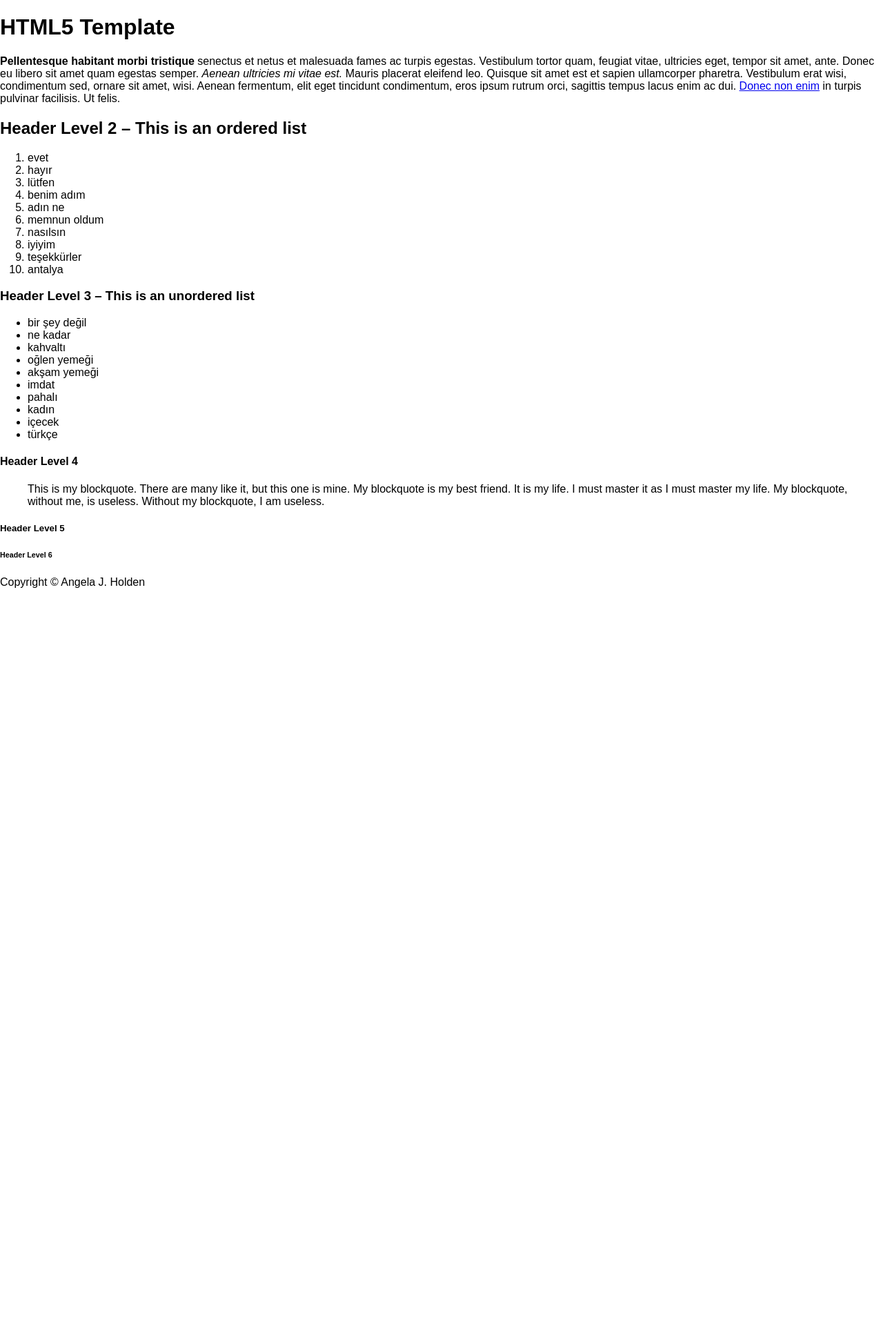
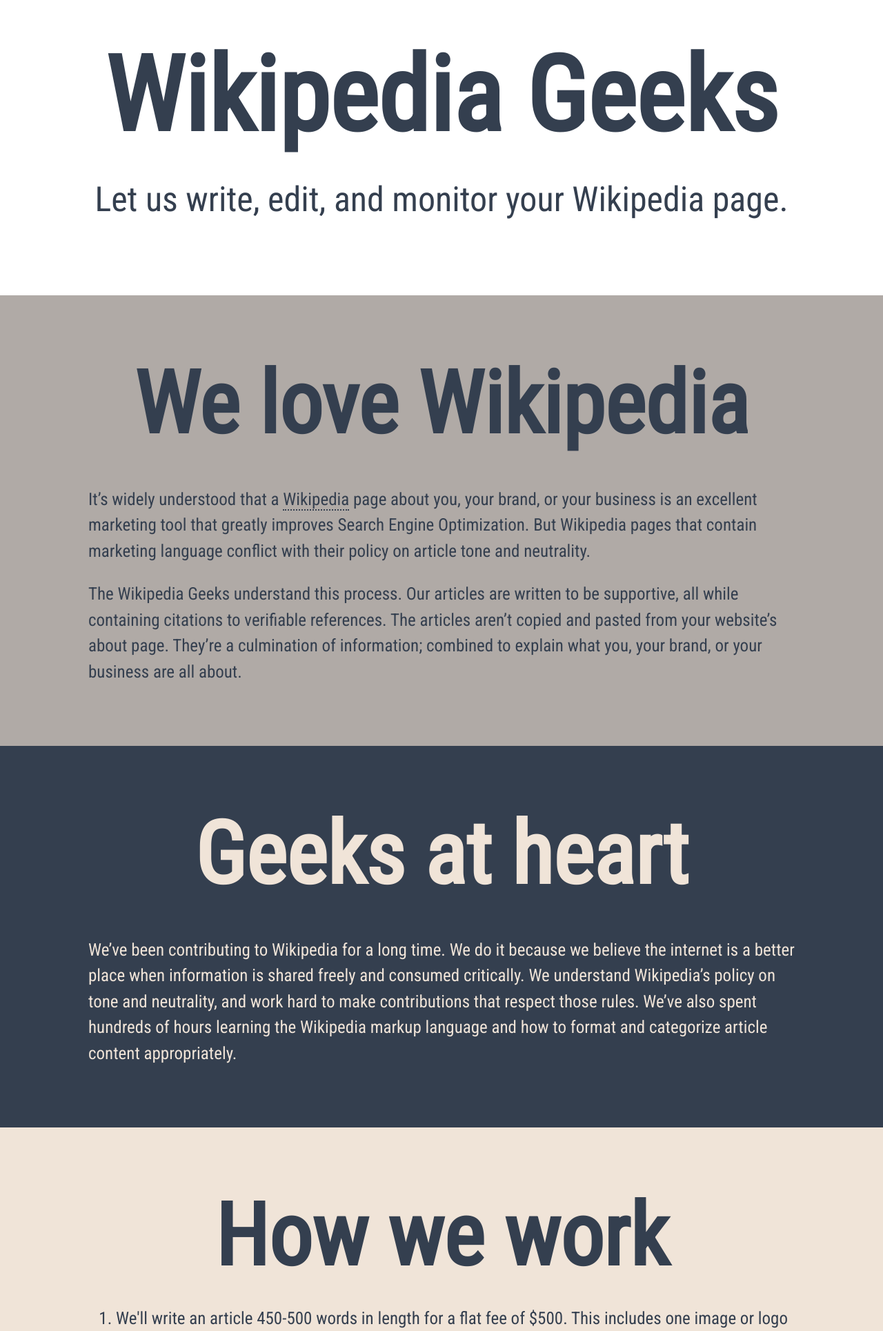
Before and after one commit to sivaraj87/jazztheme, a PHP site: page / in a window 1280 px wide. Shown: the top 1929 px of the page at 69% size. Before the commit the page ends 852 px from the top, so only its background shows below. Run offline with PHP 8.4, Linux system fonts and the light colour scheme; some libraries are stand-ins or nearby versions.

Commit message:
Initial Commit

```diff
--- a/index.html
+++ b/index.html
@@ -4,7 +4,7 @@
     <meta charset="utf-8">
     <meta name="viewport" content="width=device-width, initial-scale=1">
     <meta http-equiv="X-UA-Compatible" content="IE=edge,chrome=1">
-    <title>Hello World!</title>
+    <title>Wikipedia Geeks</title>
     <link rel="stylesheet" href="css/main.css">
     <link rel="shortcut icon" href="favicon.ico">
     <!--[if lt IE 9]>
@@ -13,54 +13,48 @@
   </head>
     <body>
       <header>
-        <h1>HTML5 Template</h1>
+        <h1>Wikipedia Geeks</h1>
+        <p>Let us write, edit, and monitor your Wikipedia page.</p>
       </header>
 
-        <div class="pageWrap">
+        <section>
 
-          <p><strong>Pellentesque habitant morbi tristique</strong> senectus et netus et malesuada fames ac turpis egestas. Vestibulum tortor quam, feugiat vitae, ultricies eget, tempor sit amet, ante. Donec eu libero sit amet quam egestas semper. <em>Aenean ultricies mi vitae est.</em> Mauris placerat eleifend leo. Quisque sit amet est et sapien ullamcorper pharetra. Vestibulum erat wisi, condimentum sed, ornare sit amet, wisi. Aenean fermentum, elit eget tincidunt condimentum, eros ipsum rutrum orci, sagittis tempus lacus enim ac dui. <a href="#">Donec non enim</a> in turpis pulvinar facilisis. Ut felis.</p>
+          <article class="first">
+            <h2>We love Wikipedia</h2>
+            <p>It’s widely understood that a <a href="#">Wikipedia</a> page about you, your brand, or your business is an excellent marketing tool that greatly improves Search Engine Optimization. But Wikipedia pages that contain marketing language conflict with their policy on article tone and neutrality.</p>
+            <p>The Wikipedia Geeks understand this process. Our articles are written to be supportive, all while containing citations to verifiable references. The articles aren’t copied and pasted from your website’s about page. They’re a culmination of information; combined to explain what you, your brand, or your business are all about.</p>
+          </article>
 
-            <h2>Header Level 2 – This is an ordered list</h2>
+          <article class="second">
+            <h2>Geeks at heart</h2>
+            <p>We’ve been contributing to Wikipedia for a long time. We do it because we believe the internet is a better place when information is shared freely and consumed critically. We understand Wikipedia’s policy on tone and neutrality, and work hard to make contributions that respect those rules. We’ve also spent hundreds of hours learning the Wikipedia markup language and how to format and categorize article content appropriately.</p>
+          </article>
 
-              <ol>
-                <li>evet</li>
-                <li>hay<span class="turkish">ı</span>r</li>
-                <li>lütfen</li>
-                <li>benim ad<span class="turkish">ı</span>m</li>
-                <li>ad<span class="turkish">ı</span>n ne</li>
-                <li>memnun oldum</li>
-                <li>nas<span class="turkish">ı</span>ls<span class="turkish">ı</span>n</li>
-                <li>iyiyim</li>
-                <li>te<span class="turkish">ş</span>ekkürler</li>
-                <li>antalya</li>
-              </ol>
+          <article class="third">
+            <h2>How we work</h2>
+            <ol>
+              <li>We'll write an article 450-500 words in length for a flat fee of $500. This includes one image or logo with the appropriate info box, article categorization, and at least five links to other Wikipedia pages.</li>
+              <li>If your page requires additional elements like sortable tables, track lists, ordered or unordered lists, we’ll evaluate your content and give you a price quote.</li>
+              <li>We warranty our work for six months. This means that if we can’t keep your page published for at least six months, we’ll give you a full refund.</li>
+              <li>We can’t stop other contributors from editing your page, but we will monitor your page and remove content that isn’t appropriate.</li>
+              <li>We’ll monitor the flags that can be placed on a page indicating there are problems with an article. These flags can be very helpful and provide an opportunity to correct problems.</li>
+              <li>Our client list is confidential, but we’re happy to provide you with a sample of the pages we’ve created and contributed to.</li>
+            </ol>
+          </article>
 
-            <h3>Header Level 3 – This is an unordered list</h3>
+          <article class="fourth">
+            <h2>What we need</h2>
+            <ol>
+              <li>Tell us who you are. Do you need a page for a person, brand, or business?</li>
+              <li>Do you have images or a logo that you’d like included? Even when an image or logo is Trademarked &trade;, Registered &reg;, or Copyright &copy; protected, a low resolution version is considered fair use for the purposes of a Wikipedia page.</li>
+              <li>Can you provide sources of information beyond a supporting website? For example, if you need an article about your company’s widget, can you point to other articles online or in print that have been written about the widget?</li>
+              <li>If you need content removed or edited, can you tell us why? Can you provide a source for the requested edits?</li>
+            </ol>
+          </article>
 
-              <ul>
-                <li>bir <span class="turkish">ş</span>ey de<span class="turkish">ğ</span>il</li>
-                <li>ne kadar</li>
-                <li>kahvalt<span class="turkish">ı</span></li>
-                <li>o<span class="turkish">ğ</span>len yeme<span class="turkish">ğ</span>i</li>
-                <li>ak<span class="turkish">ş</span>am yeme<span class="turkish">ğ</span>i</li>
-                <li>imdat</li>
-                <li>pahal<span class="turkish">ı</span></li>
-                <li>kad<span class="turkish">ı</span>n</li>
-                <li>içecek</li>
-                <li>türkçe</li>
-              </ul>
-
-            <h4>Header Level 4</h4>
-
-              <blockquote><p>This is my blockquote. There are many like it, but this one is mine. My blockquote is my best friend. It is my life. I must master it as I must master my life. My blockquote, without me, is useless. Without my blockquote, I am useless.</p></blockquote>
-
-            <h5>Header Level 5</h5>
-
-            <h6>Header Level 6</h6>
-          </div><!-- .pageWrap -->
-
+        </section>
     <footer>
-      <p>Copyright &copy; Angela J. Holden</p>
+      <p>Copyright &copy; 2014 Wikipedia Geeks</p>
     </footer>
 
 		<script src="//ajax.googleapis.com/ajax/libs/jquery/1.10.2/jquery.min.js"></script>
--- a/scss/_base.scss
+++ b/scss/_base.scss
@@ -0,0 +1,70 @@
+html,
+body {
+	font-family: 'Roboto Condensed', sans-serif;
+	font-size: 62.5%;
+	line-height: 1.5;
+	margin: 0;
+	padding: 0;
+}
+header {
+	background: #fff;
+	color: $teal;
+	text-align: center;
+	line-height: 1;
+	padding: 5%;
+	h1 {
+		font-size: 24em;
+		margin: 0;
+	}
+	p {
+		font-size: 8em;
+	}
+}
+h2 {
+	font-size: 20em;
+	text-align: center;
+	margin: 0;
+}
+article {
+	padding: 5% 10%;
+	p {
+		font-size: 4em;
+	}
+}
+.first {
+	background: $gray;
+	color: $teal;
+	a {
+		color: $teal;
+		text-decoration: none;
+		border-bottom: 2px dotted $teal;
+		&:hover, &:active, &:focus {
+			border-bottom: 2px solid $teal;
+		}
+	}
+}
+.second {
+	background: $teal;
+	color: $cream;
+}
+.third {
+	background: $cream;
+	color: $teal;
+}
+.fourth {
+	background: $ltGray;
+	color: $teal;
+}
+ol {
+	li {
+		margin-bottom: 2%;
+		padding: 0;
+		font-size: 4em;
+	}
+}
+footer {
+	background: #fff;
+	color: $teal;
+	font-size: 4em;
+	text-align: center;
+}
--- a/scss/_mixins.scss
+++ b/scss/_mixins.scss
@@ -1,20 +1,8 @@
 // Colors
-$red: #ff0000;
-$green: #00ff00;
-$blue: #0000ff;
-$gray: #333333;
-$black: #000000;
-$white: #ffffff;
-$whiteOpacity: rgba(255, 255, 255, 0.75);
-$blackOpacity: rgba(0, 0, 0, 0.75);
-
-// Typography
-$sansSerif: '', 'Arial', sans-serif;
-$serif: '', 'Times New Roman', 'serif';
-$size: 16px;
-$light: 300;
-$normal: 400;
-$heavy: 700;
+$teal: #343f4f;
+$cream: #f0e4d8;
+$gray: #b0aaa6;
+$ltGray: #bab5ae;
 
 // Compass
 // @include single-transition(all, 0.3s, ease);
--- a/scss/main.scss
+++ b/scss/main.scss
@@ -1,3 +1,4 @@
+@import url(http://fonts.googleapis.com/css?family=Roboto+Condensed:400);
 @import "compass/css3";
 @import "mixins";
 @import "normalize";
```
Also changed, not shown: Mozart-GoogleSearchResults.png (added), WikipediaArticle-500Words.png (added), css/main.css, favicon.ico (added), favicon.png (added), 2 other files.
